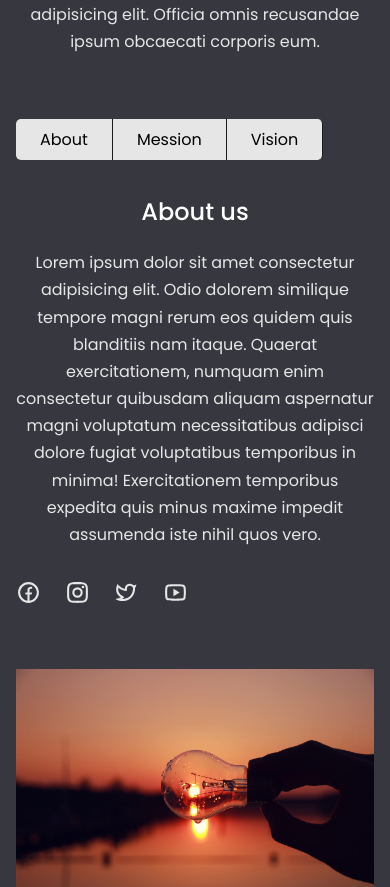
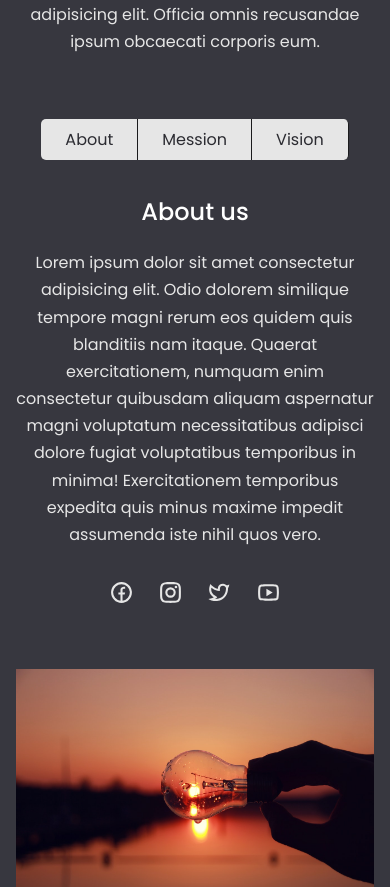
Before and after one commit to Meqdad-Moradi/portfolio-landing-page, a React (Create React App) app: page / in a window 390 px wide. Shown: the part 4490-5377 px from the top of the page. Built offline with nearby package versions, Linux system fonts and the light colour scheme.

Commit message:
some unwichtig update in css

```diff
--- a/src/assets/style/_about.scss
+++ b/src/assets/style/_about.scss
@@ -16,6 +16,7 @@
    .btn-box {
       .filter-btn {
          background-color: $white;
+         color: $dark;
          padding: 0.5em 1.5em;
          cursor: pointer;
          transition: all 0.3s ease-in-out;
@@ -60,19 +61,38 @@
       }
    }
 
-   .about-img-box{
-    img{
-        position: relative;
+   .about-img-box {
+      img {
+         position: relative;
 
-        &::before{
-            content: '';
+         &::before {
+            content: "";
             height: 100%;
             width: 5px;
             background-color: $darker;
             position: absolute;
             left: 100%;
             top: 5px;
-        }
-    }
+         }
+      }
    }
 }
+
+@media (max-width: 50em) {
+   .about {
+      .content {
+         align-items: center !important;
+      }
+
+      .social {
+         justify-content: center;
+      }
+
+      .about-img-box {
+         img {
+            height: 100%;
+            object-fit: cover;
+         }
+      }
+   }
+}
--- a/src/assets/style/_header.scss
+++ b/src/assets/style/_header.scss
@@ -56,7 +56,7 @@
    }
 }
 
-@media (max-width: 50rem) {
+@media (max-width: 50em) {
    .header {
       .nav {
          position: fixed;
--- a/src/assets/style/_showcase.scss
+++ b/src/assets/style/_showcase.scss
@@ -102,7 +102,7 @@
    }
 }
 
-@media (max-width: 50rem) {
+@media (max-width: 50em) {
    .showcase {
       .content {
          padding: 0;
--- a/src/assets/style/style.css
+++ b/src/assets/style/style.css
@@ -277,7 +277,7 @@ img {
   transition: all 0.4s ease-in-out;
 }
 
-@media (max-width: 50rem) {
+@media (max-width: 50em) {
   .header .nav {
     position: fixed;
     width: min(20em, 90%);
@@ -402,7 +402,7 @@ img {
   left: 2%;
 }
 
-@media (max-width: 50rem) {
+@media (max-width: 50em) {
   .showcase .content {
     padding: 0;
   }
@@ -448,6 +448,7 @@ img {
 }
 .about .btn-box .filter-btn {
   background-color: hsl(0deg, 0%, 90%);
+  color: hsl(240deg, 6%, 18%);
   padding: 0.5em 1.5em;
   cursor: pointer;
   transition: all 0.3s ease-in-out;
@@ -497,6 +498,19 @@ img {
   top: 5px;
 }
 
+@media (max-width: 50em) {
+  .about .content {
+    align-items: center !important;
+  }
+  .about .social {
+    justify-content: center;
+  }
+  .about .about-img-box img {
+    height: 100%;
+    -o-object-fit: cover;
+       object-fit: cover;
+  }
+}
 .contact {
   padding-block: var(--gap);
 }
@@ -523,7 +537,7 @@ img {
   align-items: center;
 }
 
-@media (max-width: 50rem) {
+@media (max-width: 50em) {
   body {
     text-align: center;
   }
--- a/src/assets/style/style.scss
+++ b/src/assets/style/style.scss
@@ -191,7 +191,7 @@ img {
 @import "contact";
 
 // set all text alignment to the center on mobile or tablet devices
-@media (max-width: 50rem) {
+@media (max-width: 50em) {
    body {
       text-align: center;
    }
--- a/src/components/about/About.jsx
+++ b/src/components/about/About.jsx
@@ -113,7 +113,16 @@ const About = () => {
                </div>
 
                <div className="about-img-box" aria-label="about-image">
-                  <img src={aboutImages?.[2].url} alt="about us" />
+                  <img
+                     src={
+                        currentIndex === 0
+                           ? aboutImages?.[2].url
+                           : currentIndex === 1
+                           ? aboutImages?.[1].url
+                           : aboutImages?.[0].url
+                     }
+                     alt="about us"
+                  />
                </div>
             </div>
          </div>
```
Also changed, not shown: 1 other file (tests, documents, lock files or other folders).
